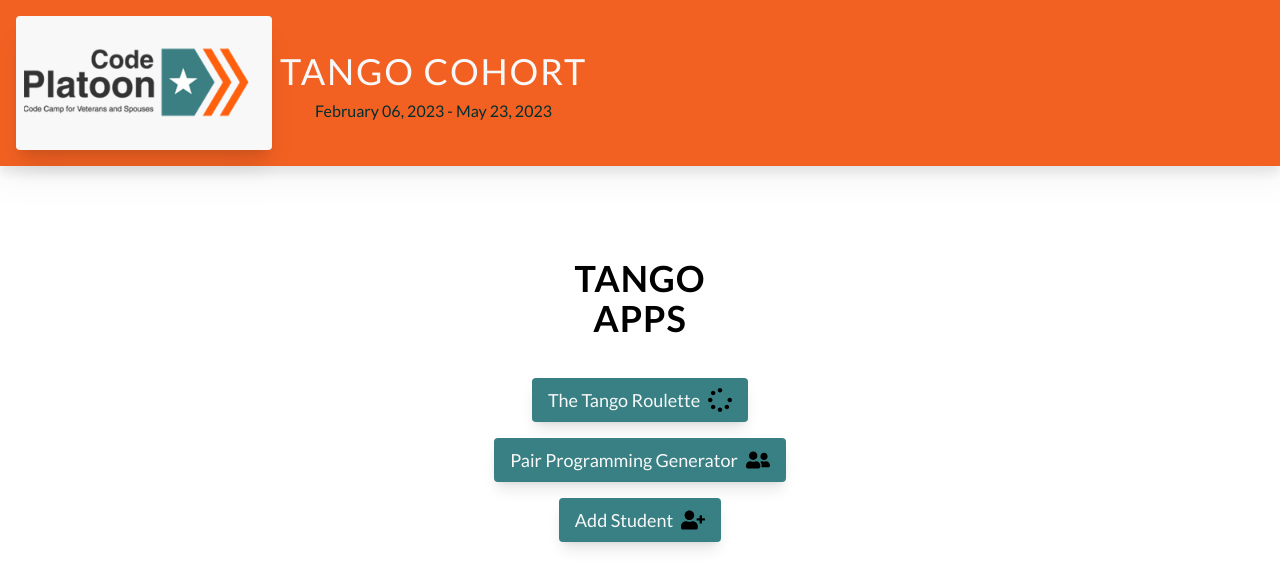
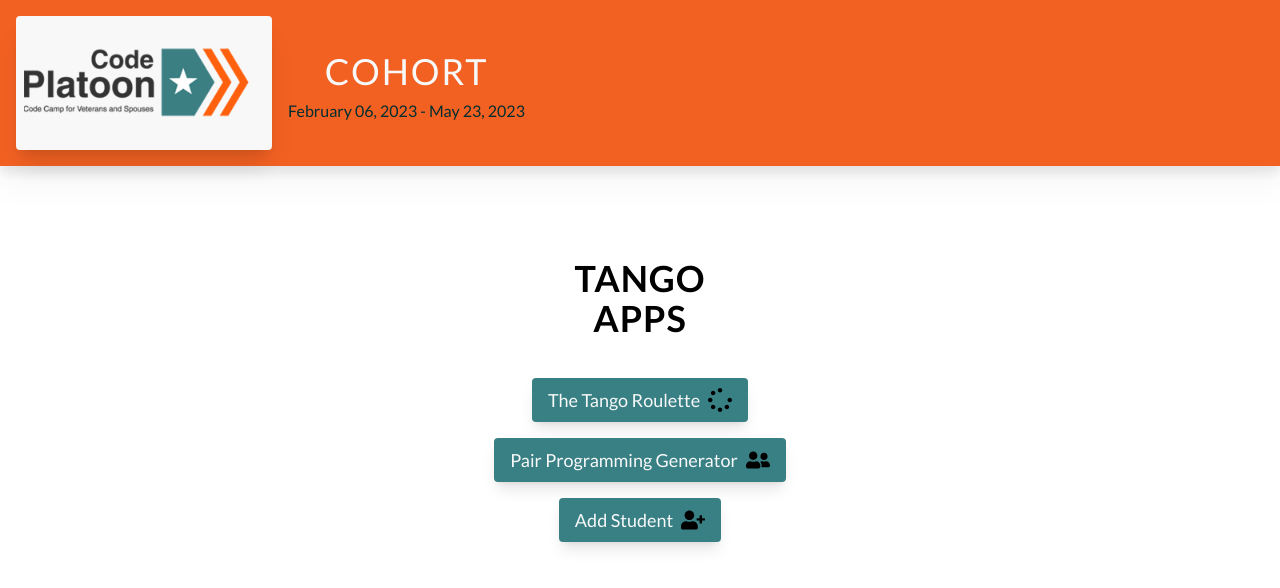
Before and after one commit to mdubelbeis/the-tango-roulette, a Next.js app: page / in a window 1280 px wide. Shown: the top 588 px of the page. Built offline with nearby package versions, Linux system fonts and the light colour scheme.

Commit message:
fixed rwd

```diff
--- a/components/ui/Header.tsx
+++ b/components/ui/Header.tsx
@@ -17,9 +17,9 @@ const Header: React.FC = () => {
             className="w-32 lg:w-44 xl:w-60"
           />
         </Link>
-        <div>
+        <div className="ml-4">
           <h1 className="tracking-wider text-2xl md:text-2xl lg:text-3xl xl:text-4xl p-2 text-primary-white">
-            TANGO COHORT
+            COHORT
           </h1>
           <p className="hidden lg:block">February 06, 2023 - May 23, 2023</p>
         </div>
--- a/pages/add-student/index.tsx
+++ b/pages/add-student/index.tsx
@@ -3,7 +3,7 @@ import heroCardImg from "../../public/mohammad-rahmani-N5bT5RctFZ8-unsplash.jpg"
 const AddStudentPage = () => {
   return (
     <div className="flex flex-col items-center justify-center lg:flex-row w-screen h-screen max-w-6xl mx-auto lg:p-20">
-      <main className="flex flex-col-reverse lg:flex-row mt-40">
+      <main className="flex flex-col-reverse lg:flex-row mt-40 w-10/12">
         <section className="hidden lg:block w-full lg:w-1/2 lg:shadow-lg lg:shadow-gray-300">
           <Image
             src={heroCardImg}
@@ -12,7 +12,7 @@ const AddStudentPage = () => {
           />
         </section>
         <section className="w-full lg:w-1/2 bg-primary-teal p-10 md:p-20 flex flex-col items-center justify-center gap-10 text-xl tracking-wide bg-opacity-20 shadow-lg shadow-gray-300 rounded-xl lg:rounded-tr-xl lg:rounded-br-xl lg:rounded-tl-none lg:rounded-bl-none">
-          <h2 className="lg:text-3xl font-lato font-thin my-10">
+          <h2 className="md:text-xl lg:text-3xl font-lato font-thin my-10">
             STUDENT INFO
           </h2>
           <form className="flex flex-col gap-4 w-full">
@@ -20,18 +20,18 @@ const AddStudentPage = () => {
               <input
                 type="text"
                 placeholder="First Name"
-                className="bg-none border-none bg-primary-teal py-2 bg-opacity-0"
+                className="bg-none border-none bg-primary-teal py-2 px-2 bg-opacity-0 w-full"
               />
             </label>
             <label className="border-b-[1px] border-opacity-40 border-primary-teal ">
               <input
                 type="text"
                 placeholder="Last Name"
-                className="bg-none border-none bg-primary-teal py-2 bg-opacity-0"
+                className="bg-none border-none bg-primary-teal py-2 px-2 bg-opacity-0 w-full"
               />
             </label>
             <div className="flex flex-col items-center gap-3 m-2 text-center text-primary-teal my-10">
-              <span>Remote Student: </span>
+              <span>Remote Student</span>
               <div className="flex gap-2">
                 <label htmlFor="isRemote">Yes</label>
                 <input
@@ -50,7 +50,7 @@ const AddStudentPage = () => {
               </div>
             </div>
             <button
-              className="py-2 px-4 w-fit mx-auto bg-primary-teal text-primary-white rounded hover:bg-primary-teal-dark hover:cursor-pointer shadow-lg hover:shadow-xl active:shadow-lg"
+              className="py-2 px-4 w-fit mx-auto bg-primary-teal text-primary-white rounded hover:bg-primary-teal-dark hover:cursor-pointer shadow-lg hover:shadow-xl active:shadow-lg hover:text-black"
               type="submit"
             >
               SUBMIT
```
